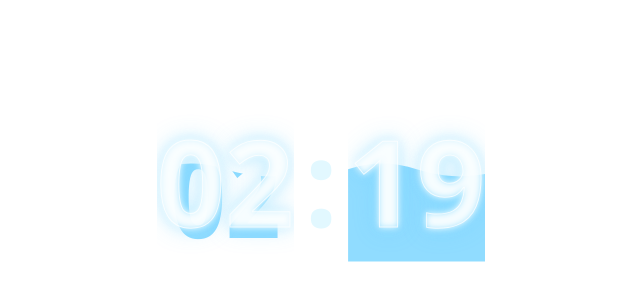
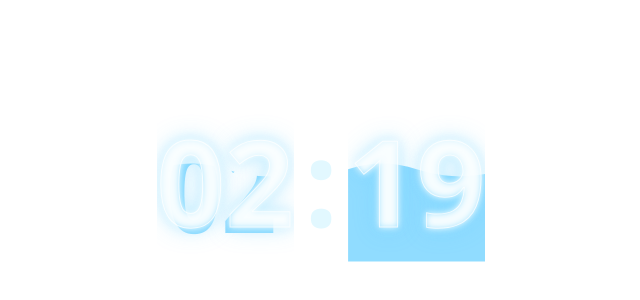
Before and after one commit to onlyjiu0517-netizen/ice-clock, a plain HTML site: page index.html in a window 1280 px wide. Shown: the part 220-520 px from the top of the page, without its empty margins (319-959 px from the left). Drawn offline with Linux system fonts and the light colour scheme.

Commit message:
Update index.html

```diff
--- a/index.html
+++ b/index.html
@@ -24,8 +24,8 @@
 
 <text
 id="hourMaskText"
-x="50"
-y="85"
+x="47"
+y="82"
 text-anchor="middle"
 font-size="70"
 fill="white">
```
